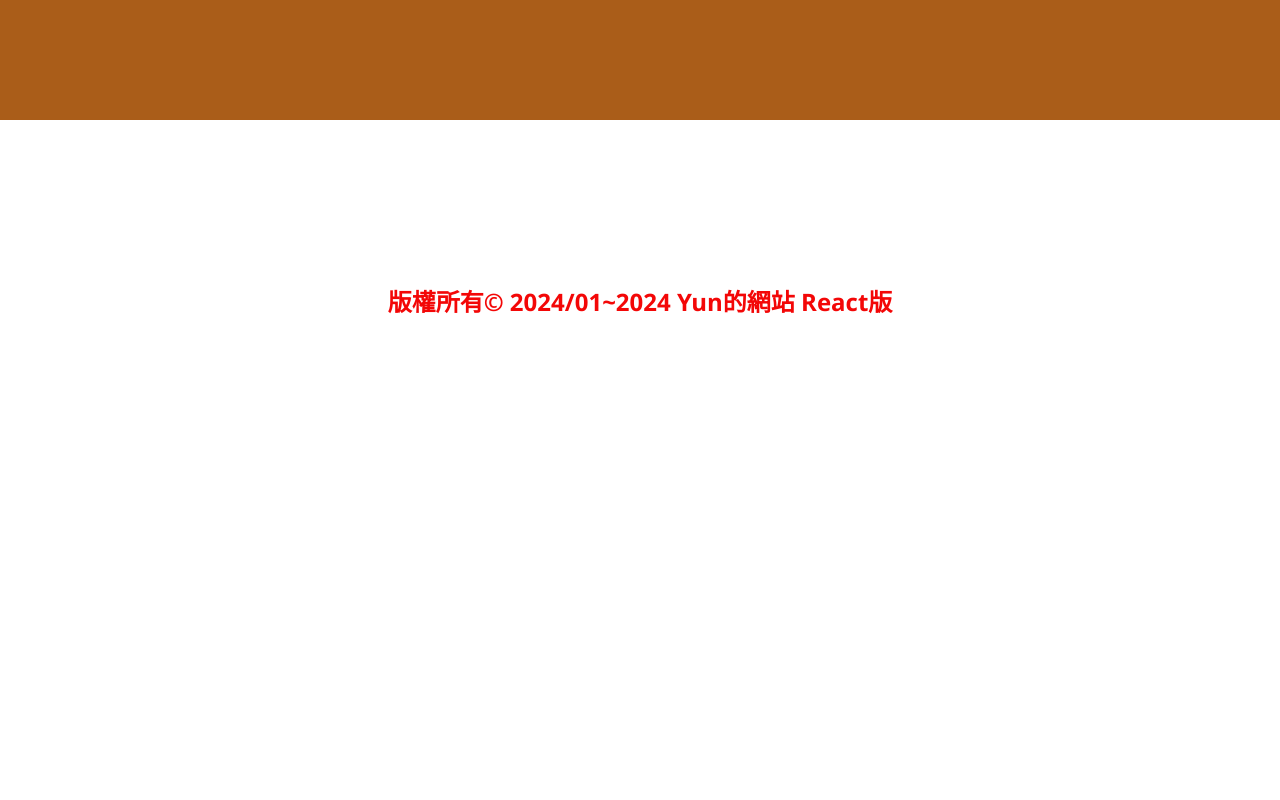
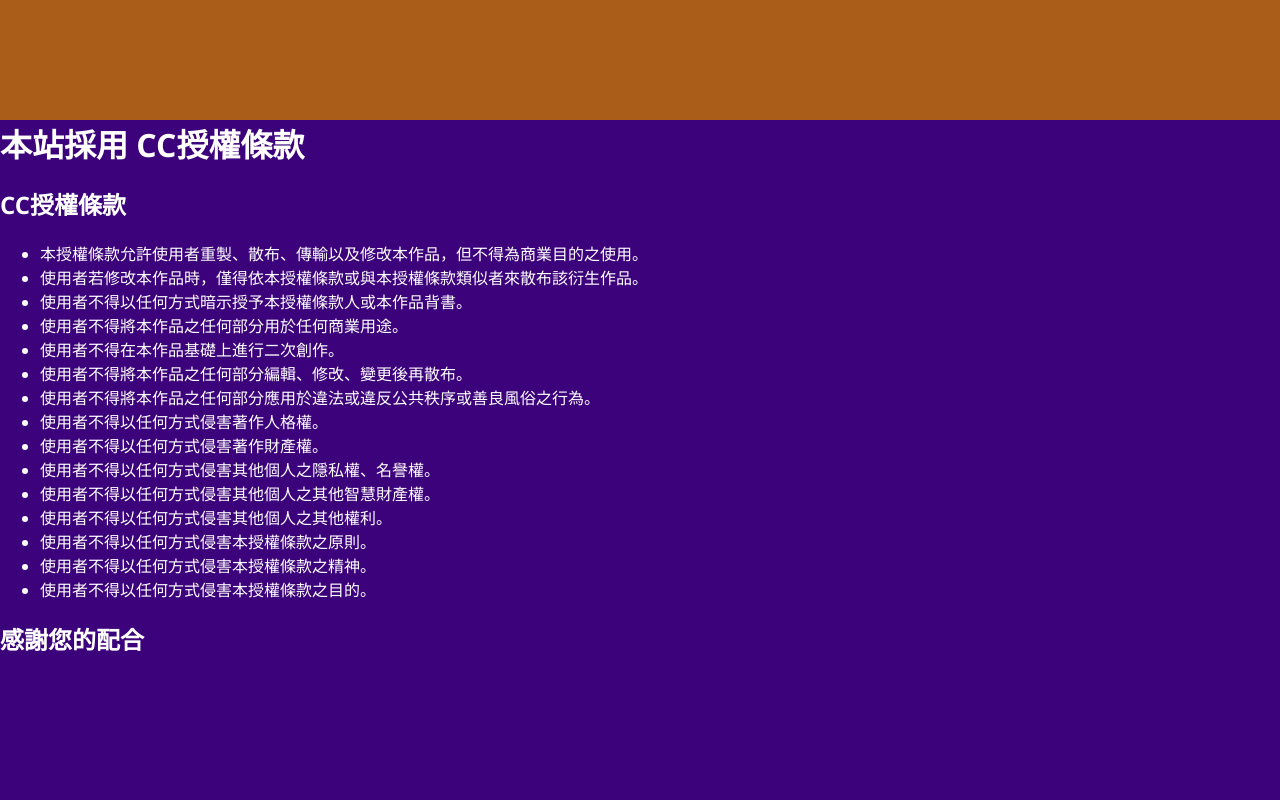
Before and after one commit to error19137/yunnn, a React (Vite) app: page / in a window 1280 px wide. Shown: the part 3880-4680 px from the top of the page. Before the commit the page ends 4228 px from the top, so only its background shows below. Built offline with nearby package versions, Linux system fonts and the light colour scheme.

Commit message:
新增cc條款+ 修改Css

```diff
--- a/src/App.jsx
+++ b/src/App.jsx
@@ -9,6 +9,7 @@
 import Contact from './components/contact'
 import Portfolio from './components/portfolio'
 import Friend from './components/friend'
+import Cc from './components/cc'
 
 const App = () => {
 
@@ -22,6 +23,7 @@
       <Contact />
       <Portfolio />
       <Friend />
+      <Cc />
       <Footer />
 
     </div>
--- /dev/null
+++ b/src/components/cc.jsx
@@ -0,0 +1,29 @@
+const Cc = () => {
+    return (
+        <div id="cc">
+        <div className="cc1"></div>
+        <h1>本站採用 CC授權條款</h1>
+        <h2>CC授權條款</h2>
+        <ul>
+        <li>本授權條款允許使用者重製、散布、傳輸以及修改本作品，但不得為商業目的之使用。</li>
+        <li>使用者若修改本作品時，僅得依本授權條款或與本授權條款類似者來散布該衍生作品。</li>
+        <li>使用者不得以任何方式暗示授予本授權條款人或本作品背書。</li>
+        <li>使用者不得將本作品之任何部分用於任何商業用途。</li>
+        <li>使用者不得在本作品基礎上進行二次創作。</li>
+        <li>使用者不得將本作品之任何部分編輯、修改、變更後再散布。</li>
+        <li>使用者不得將本作品之任何部分應用於違法或違反公共秩序或善良風俗之行為。</li>
+        <li>使用者不得以任何方式侵害著作人格權。</li>
+        <li>使用者不得以任何方式侵害著作財產權。</li>
+        <li>使用者不得以任何方式侵害其他個人之隱私權、名譽權。</li>
+        <li>使用者不得以任何方式侵害其他個人之其他智慧財產權。</li>
+        <li>使用者不得以任何方式侵害其他個人之其他權利。</li>
+        <li>使用者不得以任何方式侵害本授權條款之原則。</li>
+        <li>使用者不得以任何方式侵害本授權條款之精神。</li>
+        <li>使用者不得以任何方式侵害本授權條款之目的。</li>
+        </ul>
+        <h2>感謝您的配合</h2>
+
+        </div>
+    );
+}
+export default Cc;
--- a/src/index.css
+++ b/src/index.css
@@ -58,6 +58,10 @@
   background: rgb(170, 93, 25);
 }
 
+#cc {
+  height: 100vh;
+  background: rgb(60, 2, 123);
+}
 
 .abo1 {
   text-decoration: none;
@@ -132,6 +136,8 @@
   color: #f30707;;
 }
 
+
+
 svg {
   width: 50px;
   height: 50px;
```
